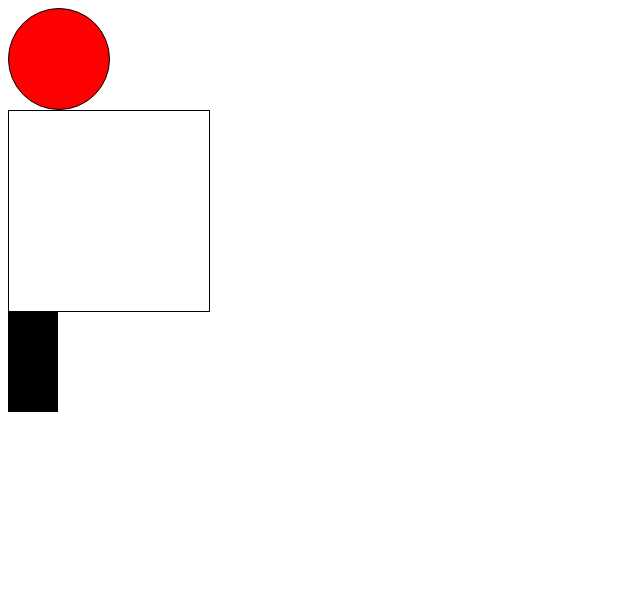
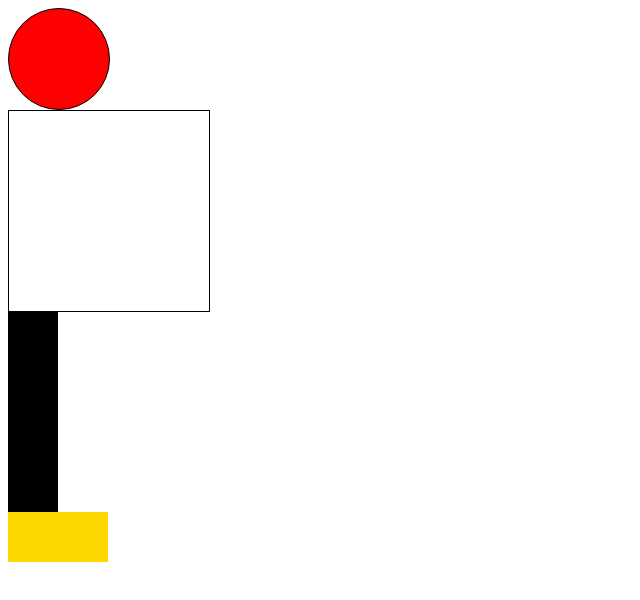
Before and after one commit to ddooh/git-drawing, a plain HTML site: page index.html in a window 1280 px wide. Shown: the whole page, without its empty margins (0-640 px from the left). Drawn offline with Linux system fonts and the light colour scheme.

Commit message:
vim test

```diff
--- a/index.html
+++ b/index.html
@@ -19,8 +19,13 @@
     }
     .leg {
         width: 50px;
-        height: 100px;
+        height: 200px;
         background: black;
+    }
+    .shoe {
+        width: 100px;
+        height: 50px;
+        background: gold;
     }
 </style>
 </head>
@@ -28,6 +33,7 @@
     <div class="head"></div>
     <div class="body"></div>
     <div class="leg"></div>
+    <div class="shoe"></div>
 
 </body>
 </html>
```
